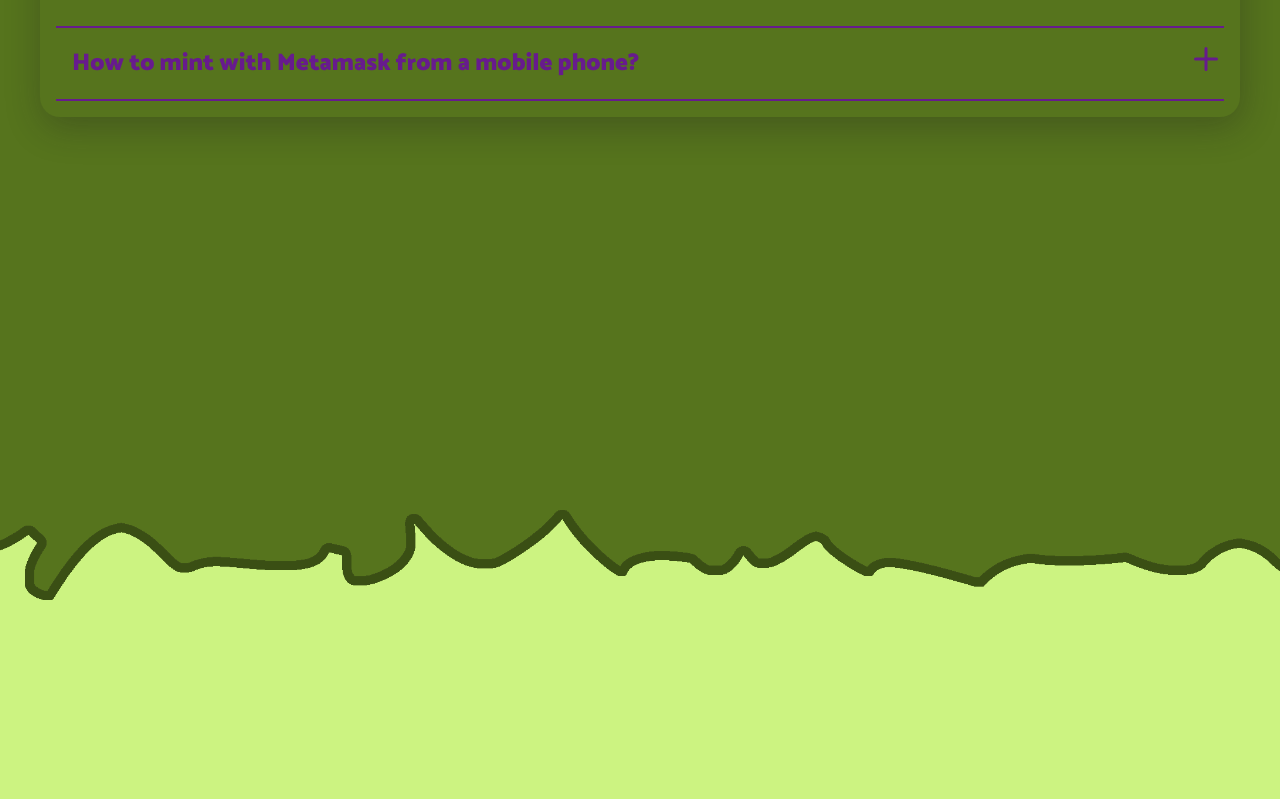
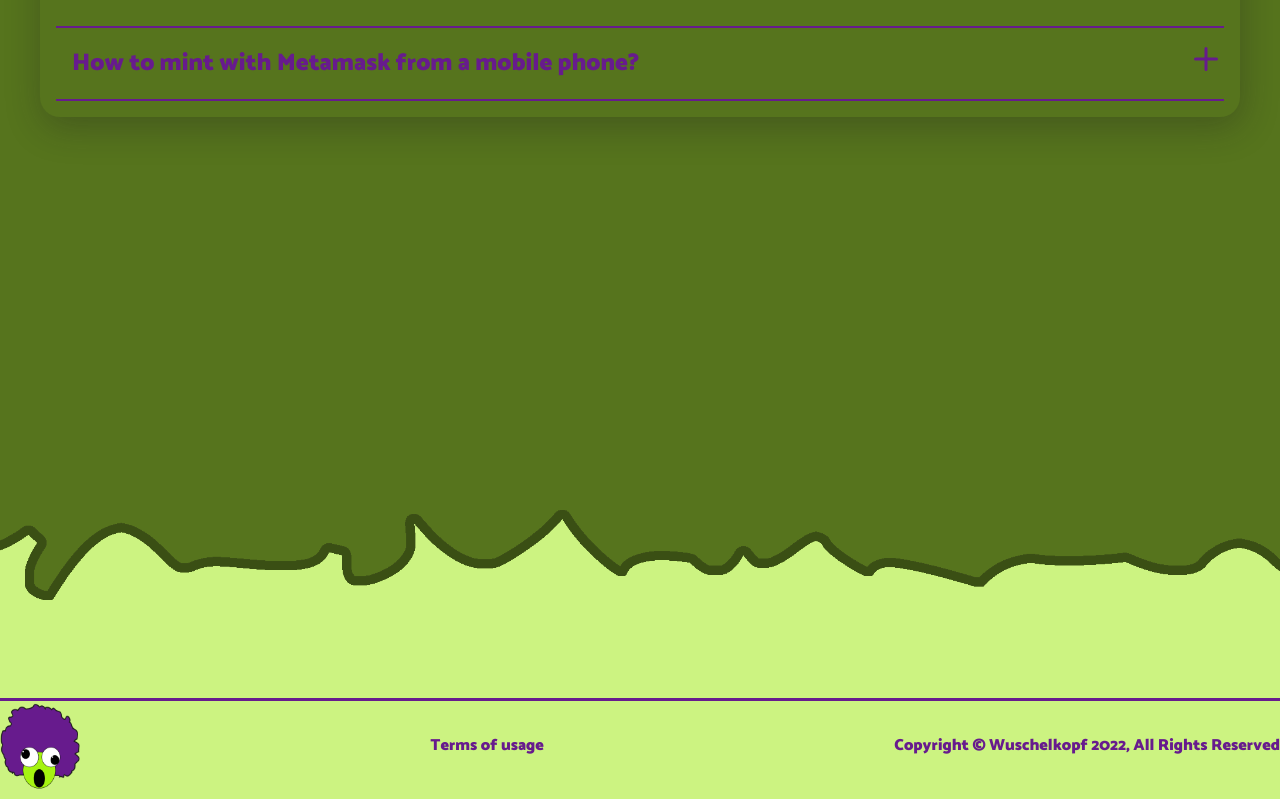
Before and after one commit to anschauf/wuschelkopf-frontend, a React (Create React App) app: page / in a window 1280 px wide. Shown: the part 5439-6238 px from the top of the page. Before the commit the page ends 6137 px from the top, so only its background shows below. Built offline with nearby package versions, Linux system fonts and the light colour scheme.

Commit message:
Include simple footer

```diff
--- a/src/App.tsx
+++ b/src/App.tsx
@@ -4,6 +4,7 @@
 import NavBar from "./components/Navbar";
 import MainPage from "./pages/MainPage";
 import Sidebar from "./components/Sidebar";
+import Footer from "./components/Footer";
 
 function App() {
     const [isOpen, setIsOpen] = useState<boolean>(false)
@@ -18,6 +19,7 @@
             <Sidebar isOpen={isOpen} toggleIsOpen={toggleIsOpen} />
             <NavBar toggleIsOpen={toggleIsOpen}/>
             <MainPage />
+            <Footer />
         </BrowserRouter>
 
     </div>
--- /dev/null
+++ b/src/components/Footer/FooterElements.ts
@@ -0,0 +1,39 @@
+import styled from 'styled-components'
+import {Link as LinkScroll} from 'react-scroll'
+import {myColors, pageSizes, spacing} from "../../resources/styling-constants";
+
+const footerSize = '80px'
+
+export const FooterContainer = styled.footer`
+  border-top: ${myColors.primary} solid 3px;
+  color: ${myColors.primary};
+`
+
+export const FooterWrap = styled.div`
+    display: flex;
+  flex-direction: row;
+  justify-content: space-between;
+  align-items: center;
+  max-width: ${pageSizes.xl};
+  margin: 0 auto;
+`
+
+export const FooterLogoLinkWrapper = styled.div`
+  display: flex;
+  flex-direction: row;
+
+`
+
+export const FooterLogo = styled(LinkScroll)`
+  cursor: pointer;
+`
+
+export const Logo = styled.img`
+    height: 100%;
+    width: ${footerSize};
+`
+
+export const FooterContentWrapper = styled.div`
+
+
+`
--- /dev/null
+++ b/src/components/Footer/index.tsx
@@ -0,0 +1,37 @@
+import React, {useState, useEffect} from 'react';
+import styled from "styled-components";
+import {FooterContainer, FooterLogoLinkWrapper, FooterWrap, FooterLogo, FooterContentWrapper} from "./FooterElements"
+import {homeRoute} from "../../GlobalConstants";
+import logo from '../../images/wuschelkopf-logo.png'
+import {Logo} from "./FooterElements";
+
+export interface IFooter {
+
+}
+
+export default function Footer(props: IFooter) {
+    const {} = props;
+
+    return (
+        <FooterContainer>
+            <FooterWrap>
+                <FooterLogoLinkWrapper>
+                    <FooterLogo
+                        // activeClass="active"
+                        spy={true}
+                        smooth={true}
+                        duration={500}
+                        to={homeRoute} children={
+                        <Logo src={logo} />
+                    }/>
+                </FooterLogoLinkWrapper>
+                <FooterContentWrapper>
+                    Terms of usage
+                </FooterContentWrapper>
+                <FooterContentWrapper>
+                    Copyright © Wuschelkopf 2022, All Rights Reserved
+                </FooterContentWrapper>
+            </FooterWrap>
+        </FooterContainer>
+    )
+}
--- a/src/components/Navbar/NavBarElements.ts
+++ b/src/components/Navbar/NavBarElements.ts
@@ -1,7 +1,7 @@
 import styled from 'styled-components'
 import {NavLink} from 'react-router-dom'
 import {myColors} from "../../resources/styling-constants";
-import {Link as LinkScroll} from 'react-scroll'
+import {Link as LinkScroll, animateScroll as scroll} from 'react-scroll'
 import {pageSizes} from '../../resources/styling-constants'
 
 
--- a/src/components/Navbar/index.tsx
+++ b/src/components/Navbar/index.tsx
@@ -38,21 +38,52 @@
                         <NavLogo to={"/"} children={
                             <Logo src={logo} />}
                         />
-                            <NavMenu>
+                            <NavMenu className={homeRoute}>
                                 <NavItem>
-                                    <NavLinks to={homeRoute}>Home</NavLinks>
+                                    <NavLinks
+                                        // activeClass="active"
+                                        spy={true}
+                                        smooth={true}
+                                        duration={500}
+                                        to={homeRoute}
+                                    >
+                                        Home
+                                    </NavLinks>
                                 </NavItem>
                                 <NavItem>
-                                    <NavLinks to={roadmapRoute}>Roadmap</NavLinks>
+                                    <NavLinks
+                                        // activeClass="active"
+                                        spy={true}
+                                        smooth={true}
+                                        duration={500}
+                                        to={roadmapRoute}>Roadmap</NavLinks>
                                 </NavItem>
                                 <NavItem>
-                                    <NavLinks to={rarityRoute}>Rarity</NavLinks>
+                                    <NavLinks
+                                        // activeClass="active"
+                                        spy={true}
+                                        smooth={true}
+                                        duration={500}
+                                        to={rarityRoute}
+                                    >Rarity</NavLinks>
                                 </NavItem>
                                 <NavItem>
-                                    <NavLinks to={teamRoute}>Team</NavLinks>
+                                    <NavLinks
+                                        // activeClass="active"
+                                        spy={true}
+                                        smooth={true}
+                                        duration={500}
+                                        to={teamRoute}
+                                    >Team</NavLinks>
                                 </NavItem>
                                 <NavItem>
-                                    <NavLinks to={faqRoute}>FAQ</NavLinks>
+                                    <NavLinks
+                                        // activeClass="active"
+                                        spy={true}
+                                        smooth={true}
+                                        duration={500}
+                                        to={faqRoute}
+                                    >FAQ</NavLinks>
                                 </NavItem>
                             </NavMenu>
                     </NavLogoLinkWrapper>
--- a/src/components/sections/FaqSection/index.tsx
+++ b/src/components/sections/FaqSection/index.tsx
@@ -2,6 +2,7 @@
 import Accordion from "../../Accordion";
 import styled from "styled-components";
 import {Data} from "./questions"
+import {faqRoute} from "../../../GlobalConstants";
 
 import {SectionTitle} from "../../HeaderElements";
 export interface IFaqSection {
@@ -13,7 +14,7 @@
 
     return (
         <Container>
-            <SectionTitle>FAQs</SectionTitle>
+            <SectionTitle className={faqRoute}>FAQs</SectionTitle>
             <Accordion questions={Data}/>
         </Container>
     )
--- a/src/components/sections/HeroSection/index.tsx
+++ b/src/components/sections/HeroSection/index.tsx
@@ -17,6 +17,7 @@
     WindWheel,
     TitleWrapper
 } from './HeroElements';
+import {homeRoute} from '../../../GlobalConstants'
 
 export interface IHero {
 
--- a/src/components/sections/RaritiesSection/index.tsx
+++ b/src/components/sections/RaritiesSection/index.tsx
@@ -17,6 +17,7 @@
     skinRarities
 } from "./rarities-content";
 import {pageSizes} from "../../../resources/styling-constants";
+import {rarityRoute} from "../../../GlobalConstants";
 
 export interface IRaritiesSection {
 
@@ -29,7 +30,7 @@
     return (
         <Container>
             <ContainerWrapper>
-                <SectionTitle>Rarities</SectionTitle>
+                <SectionTitle className={rarityRoute}>Rarities</SectionTitle>
                 <RowWrapper>
                     <CardSlider widthMode={'half'} title={'Skin'} cardContents={skinRarities}/>
                     <CardSlider widthMode={'half'} title={'Hair'} cardContents={hairRarities}/>
--- a/src/components/sections/TeamSection/index.tsx
+++ b/src/components/sections/TeamSection/index.tsx
@@ -14,6 +14,7 @@
 import IMG_SKIN_LIGHT from '../../../images/slider/27.png'
 import {SectionTitle} from "../../HeaderElements";
 import {Navigation, Pagination} from "swiper";
+import {teamRoute} from "../../../GlobalConstants";
 
 export interface ITeamSection {
 
@@ -67,7 +68,7 @@
 
     return (
         <Container>
-            <SectionTitle>Team</SectionTitle>
+            <SectionTitle className={teamRoute}>Team</SectionTitle>
             <ScreenRow>
                 {members[0]}
                 {members[1]}
```
